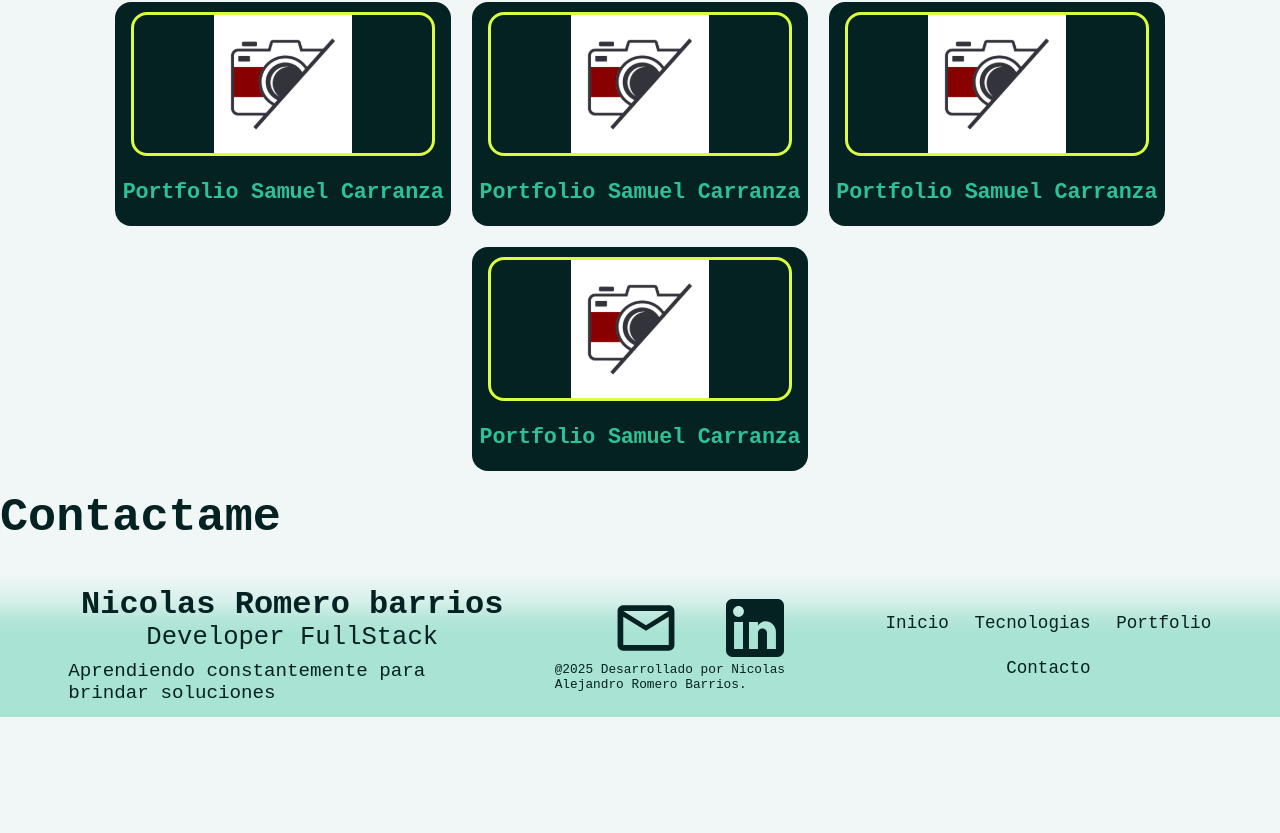
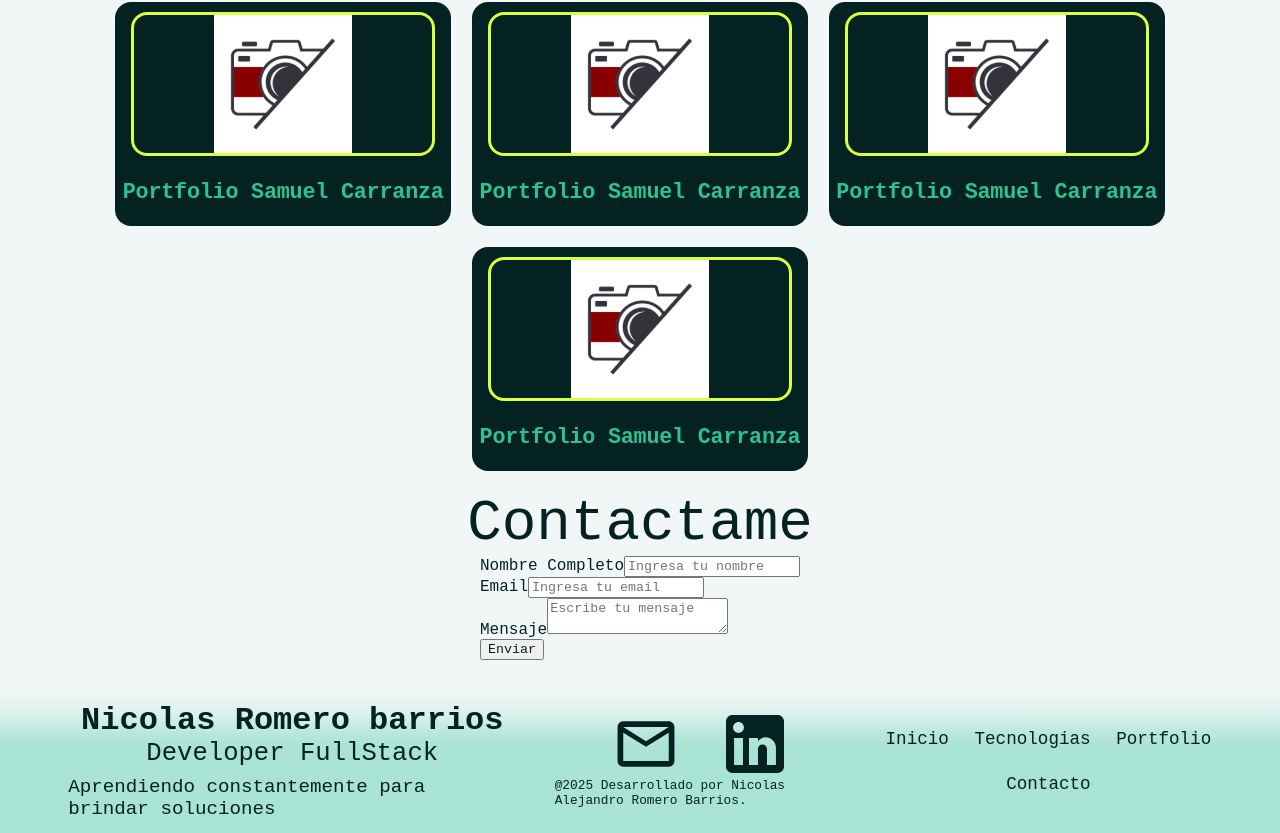
Before and after one commit to N-Rem/Portfolio_Nicolas_Romero_Barrios, a React (Vite) app: page / in a window 1280 px wide. Shown: the part 2883-3716 px from the top of the page. Before the commit the page ends 3600 px from the top, so only its background shows below. Built offline with nearby package versions, Linux system fonts and the light colour scheme.

Commit message:
add form

```diff
--- a/src/component/pages/contact/Contact.jsx
+++ b/src/component/pages/contact/Contact.jsx
@@ -1,12 +1,49 @@
-import React from 'react'
+import React from "react";
+import "./contact.css";
 
 const Contact = () => {
   return (
-    <div>
-      <h1 id='contact'>Contactame</h1>
+    <div id="contact" className="flex-container-column">
+      <h2>Contactame</h2>
+      <div className="container-form-section">
+        <form className="form-container">
+          <div className="form-group">
+            <label>Nombre Completo</label>
+            <input
+              name="name"
+              type="text"
+              placeholder="Ingresa tu nombre"
+              className="form-control"
+            />
+          </div>
 
+          <div className="form-group">
+            <label>Email</label>
+            <input
+              name="email"
+              type="email"
+              placeholder="Ingresa tu email"
+              className="form-control"
+            />
+          </div>
+
+          <div className="form-group">
+            <label>Mensaje</label>
+            <textarea
+              name="message"
+              placeholder="Escribe tu mensaje"
+              className="form-control"
+              maxLength={200}
+            ></textarea>
+          </div>
+
+          <button type="submit" className="contact-button">
+            Enviar
+          </button>
+        </form>
+      </div>
     </div>
-  )
-}
+  );
+};
 
-export default Contact
+export default Contact;
```
Also changed, not shown: src/component/pages/contact/contact.css (added).
